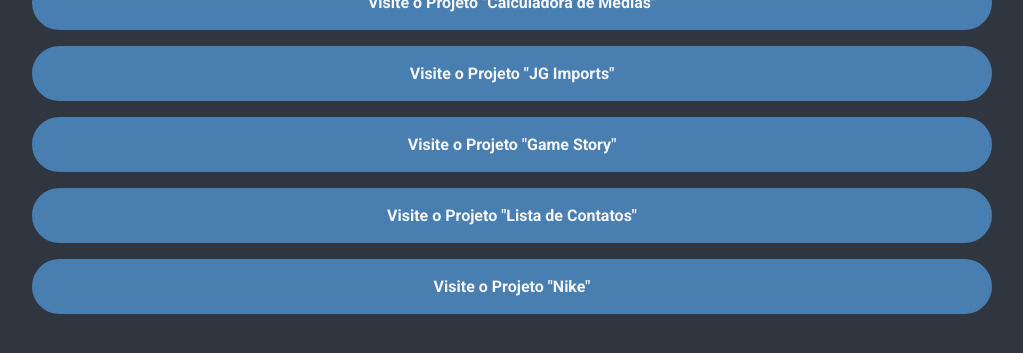
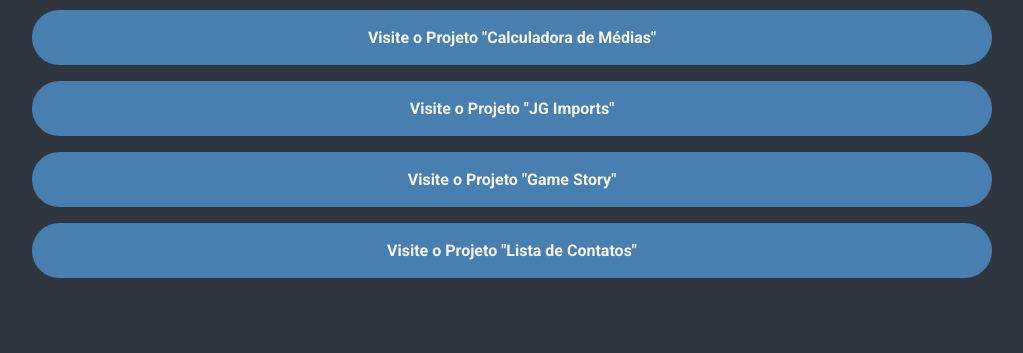
Before and after one commit to jgustavo7/Less_Exercicios, a website: page index.html in a window 1280 px wide. Shown: the part 397-750 px from the top of the page, without its empty margins (128-1151 px from the left). Drawn offline with Linux system fonts and the light colour scheme.

Commit message:
alteracao

```diff
--- a/index.html
+++ b/index.html
@@ -62,11 +62,6 @@
                         Visite o Projeto "Lista de Contatos"
                     </a>
                 </li>
-                <li class="projects-list-item">
-                    <a href="https://nike-jg.vercel.app/">
-                        Visite o Projeto "Nike"
-                    </a>
-                </li>
             </ul>
         </nav>
     </div>
```
